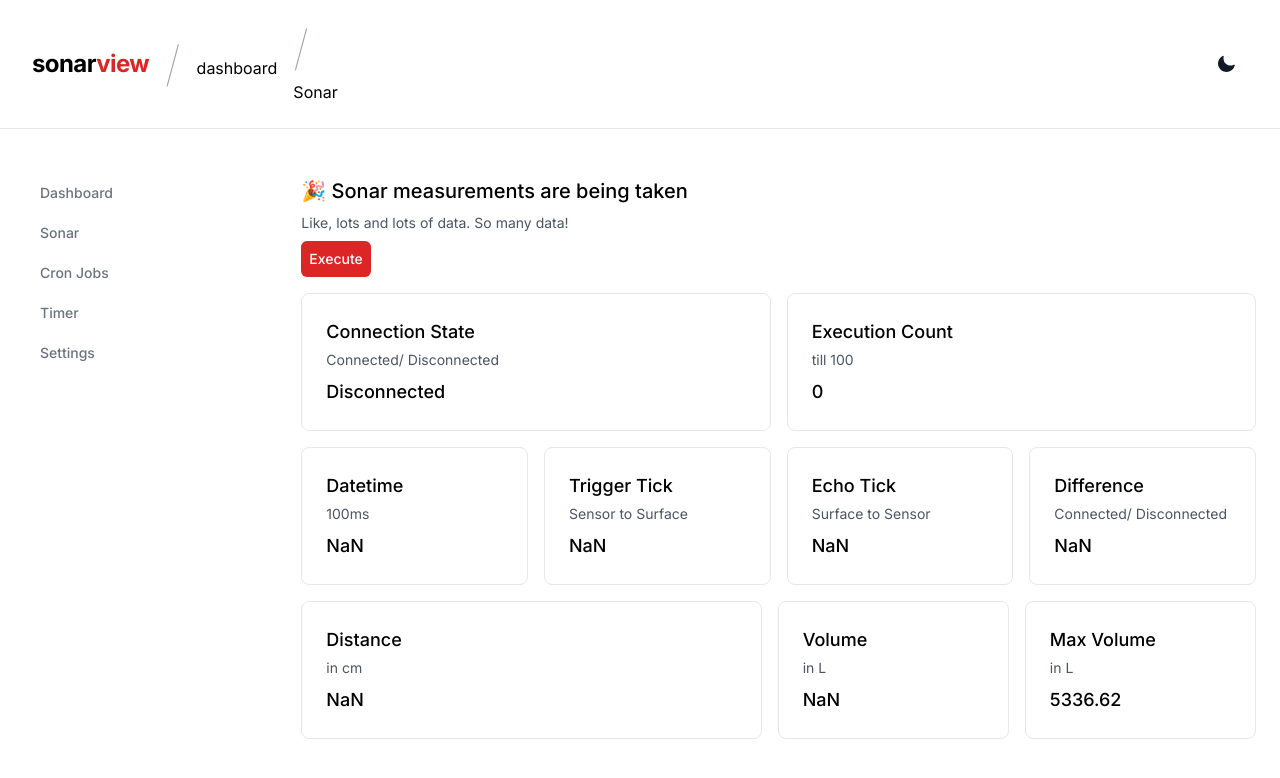
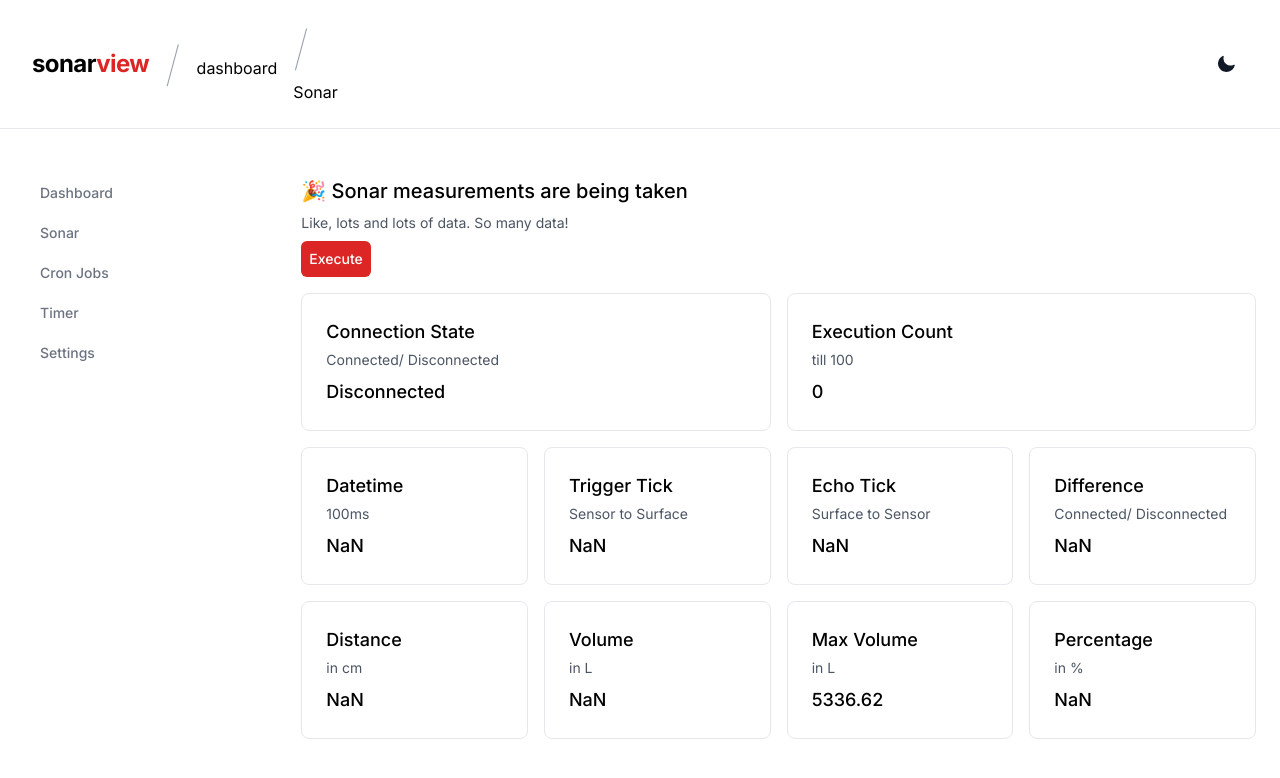
Before and after one commit to derech1e/SonarView, a Next.js app: page /dashboard/sonar in a window 1280 px wide. Shown: the top 778 px of the page. Built offline with nearby package versions, Linux system fonts and the light colour scheme; no server answers.

Commit message:
Add percentage to sonar stats

```diff
--- a/app/dashboard/sonar/page.tsx
+++ b/app/dashboard/sonar/page.tsx
@@ -101,12 +101,14 @@ export default function SonarPage() {
                           value={data[data.length - 1]?.sensor.diff ?? 'NaN'}/>
             </div>
             <div className={"flex flex-row w-full mt-4 gap-4 space-between"}>
-                <MediumBox heading={"Distance"} subheading={"in cm"}
+                <SmallBox heading={"Distance"} subheading={"in cm"}
                            value={Number(data.reduce((acc, curr) => (acc ?? 0) + (curr.distance ?? 0), 0) / data.length).toFixed(2)}/>
                 <SmallBox heading={"Volume"} subheading={"in L"}
                            value={getVolumeLiter((data.reduce((acc, curr) => (acc ?? 0) + (curr.distance ?? 0), 0) / data.length))}/>
                 <SmallBox heading={"Max Volume"} subheading={"in L"}
                           value={getMaxVolumeLiter()}/>
+                <SmallBox heading={"Percentage"} subheading={"in %"}
+                          value={Number(100 / +getMaxVolumeLiter() * +getVolumeLiter((data.reduce((acc, curr) => (acc ?? 0) + (curr.distance ?? 0), 0) / data.length))).toFixed(2)}/>
             </div>
         </div>
     );
```
